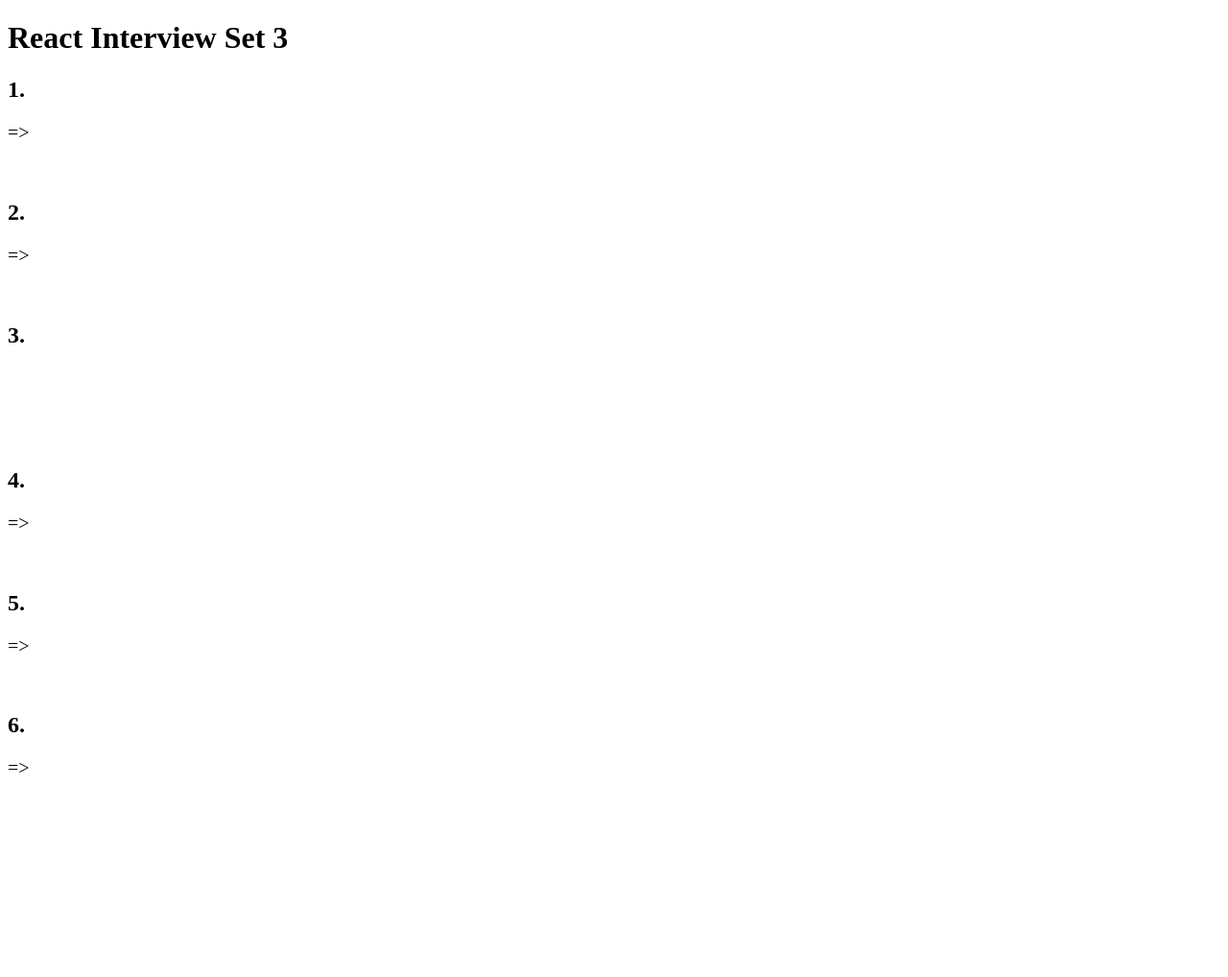
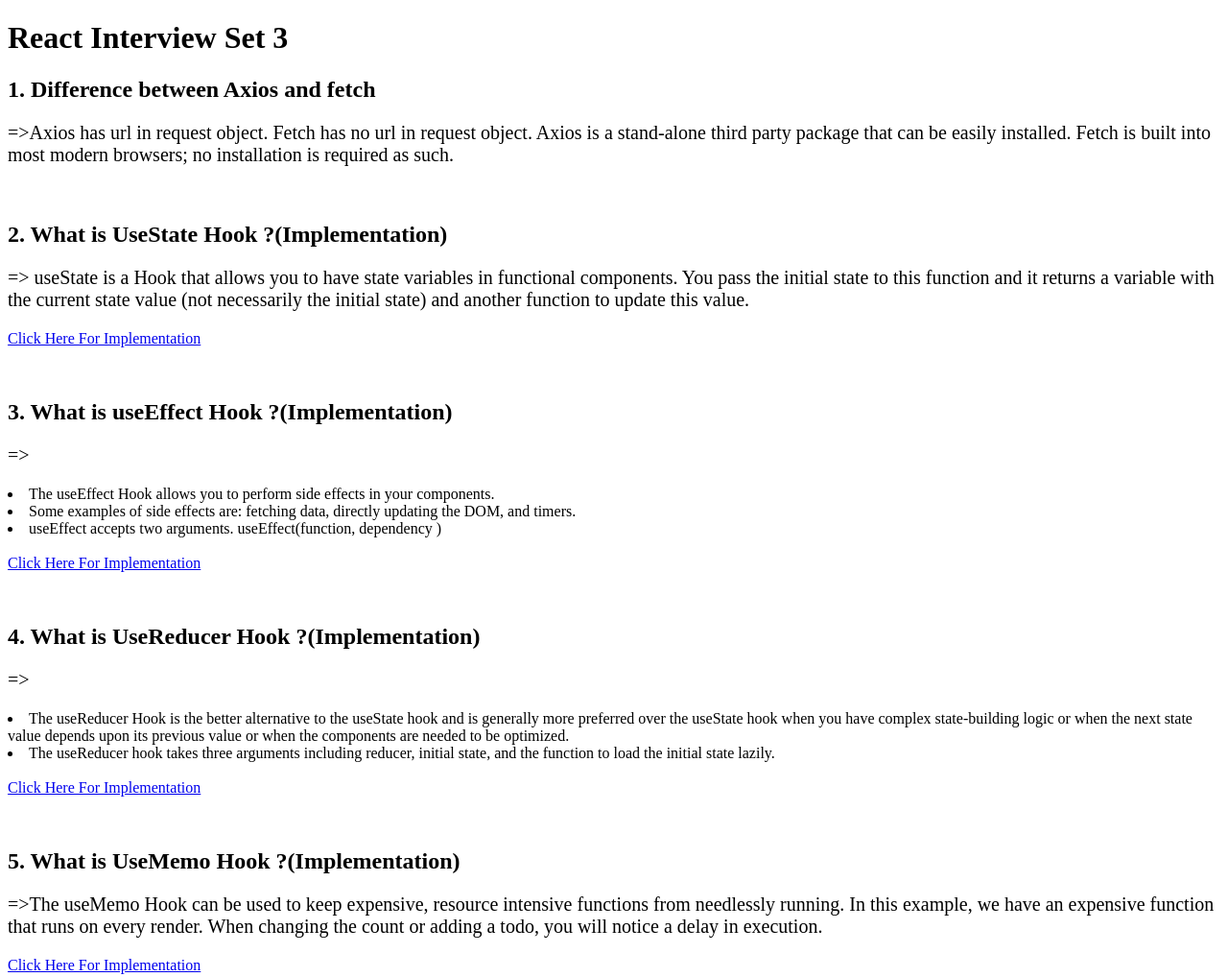
Before and after one commit to NeeleshRanjan01/Interview-Preparation, a plain HTML site: page React_Interview_Prep/React_Interview_Prep_3.html in a window 1280 px wide. Shown: the whole page at 96% size. Before the commit the page ends 858 px from the top, so only its background shows below. Drawn offline with Linux system fonts and the light colour scheme.

Commit message:
Interview Prep

```diff
--- a/React_Interview_Prep/React_Interview_Prep_3.html
+++ b/React_Interview_Prep/React_Interview_Prep_3.html
@@ -1,33 +1,55 @@
 <!DOCTYPE html>
 <html lang="en">
+
 <head>
     <meta charset="UTF-8">
     <meta http-equiv="X-UA-Compatible" content="IE=edge">
     <meta name="viewport" content="width=device-width, initial-scale=1.0">
     <title>Document</title>
 </head>
+
 <body>
     <h1>React Interview Set 3</h1>
 
-    <h2>1. </h2>
-    <p style="font-size: 20px; font-family: 'Times New Roman', Times, serif;" >=> </p><br>
+    <h2>1. Difference between Axios and fetch </h2>
+    <p style="font-size: 20px; font-family: 'Times New Roman', Times, serif;">=>Axios has url in request object. Fetch
+        has no url in request object. Axios is a stand-alone third party package that can be easily installed. Fetch is
+        built into most modern browsers; no installation is required as such. </p><br>
 
-    <h2>2. </h2>
-    <p style="font-size: 20px; font-family: 'Times New Roman', Times, serif;" >=> </p><br>
+    <h2>2. What is UseState Hook ?(Implementation)</h2>
+    <p style="font-size: 20px; font-family: 'Times New Roman', Times, serif;">=> useState is a Hook that allows you to
+        have state variables in functional components. You pass the initial state to this function and it returns a
+        variable with the current state value (not necessarily the initial state) and another function to update this
+        value.
+    <div><a href="https://nrx-react-ass-implementation.netlify.app" target="_blank">Click Here For Implementation</a></div>
+    </p><br>
 
-    <h2>3. </h2>
-    <pre style="font-size: 20px; font-family: 'Times New Roman', Times, serif;" >
+    <h2>3. What is useEffect Hook ?(Implementation)</h2>
+    <p style="font-size: 20px; font-family: 'Times New Roman', Times, serif;">=>
+        <li>The useEffect Hook allows you to perform side effects in your components. </li>
+        <li>Some examples of side effects are: fetching data, directly updating the DOM, and timers.</li>
+        <li> useEffect accepts two arguments. useEffect(function, dependency )</li><br>
+    <div><a href="https://nrx-react-ass-implementation.netlify.app" target="_blank">Click Here For Implementation</a></div>
+    </p><br>
 
-    </pre><br>
+    <h2>4. What is UseReducer Hook ?(Implementation)</h2>
+    <p style="font-size: 20px; font-family: 'Times New Roman', Times, serif;">=>
+        <li> The useReducer Hook is the better alternative to the useState hook and is generally more preferred over the
+            useState hook when you have complex state-building logic or when the next state value depends upon its
+            previous value or when the components are needed to be optimized. </li>
+        <li>The useReducer hook takes three arguments including reducer, initial state, and the function to load the
+            initial state lazily.</li><br>
+    <div><a href="https://nrx-react-ass-implementation.netlify.app" target="_blank">Click Here For Implementation</a></div>
+    </p><br>
 
-    <h2>4. </h2>
-    <p style="font-size: 20px; font-family: 'Times New Roman', Times, serif;" >=> </p><br>
+    <h2>5. What is UseMemo Hook ?(Implementation)</h2>
+    <p style="font-size: 20px; font-family: 'Times New Roman', Times, serif;">=>The useMemo Hook can be used to keep
+        expensive, resource intensive functions from needlessly running. In this example, we have an expensive function
+        that runs on every render. When changing the count or adding a todo, you will notice a delay in execution.
+    <div><a href="https://nrx-react-ass-implementation.netlify.app" target="_blank">Click Here For Implementation</a></div>
+    </p><br>
 
-    <h2>5. </h2>
-    <p style="font-size: 20px; font-family: 'Times New Roman', Times, serif;" >=> </p><br>
-
-    <h2>6. </h2>
-    <p style="font-size: 20px; font-family: 'Times New Roman', Times, serif;" >=> </p><br>
 
 </body>
+
 </html>
```
